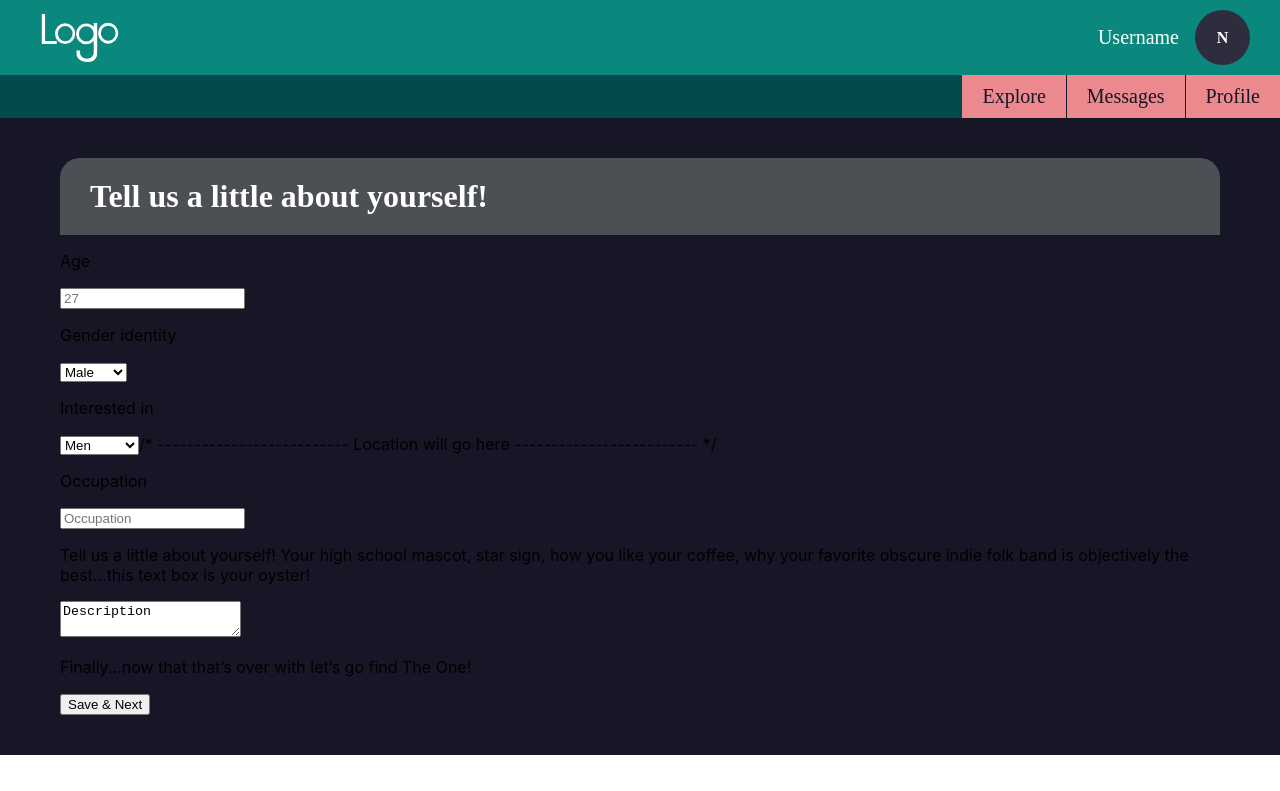
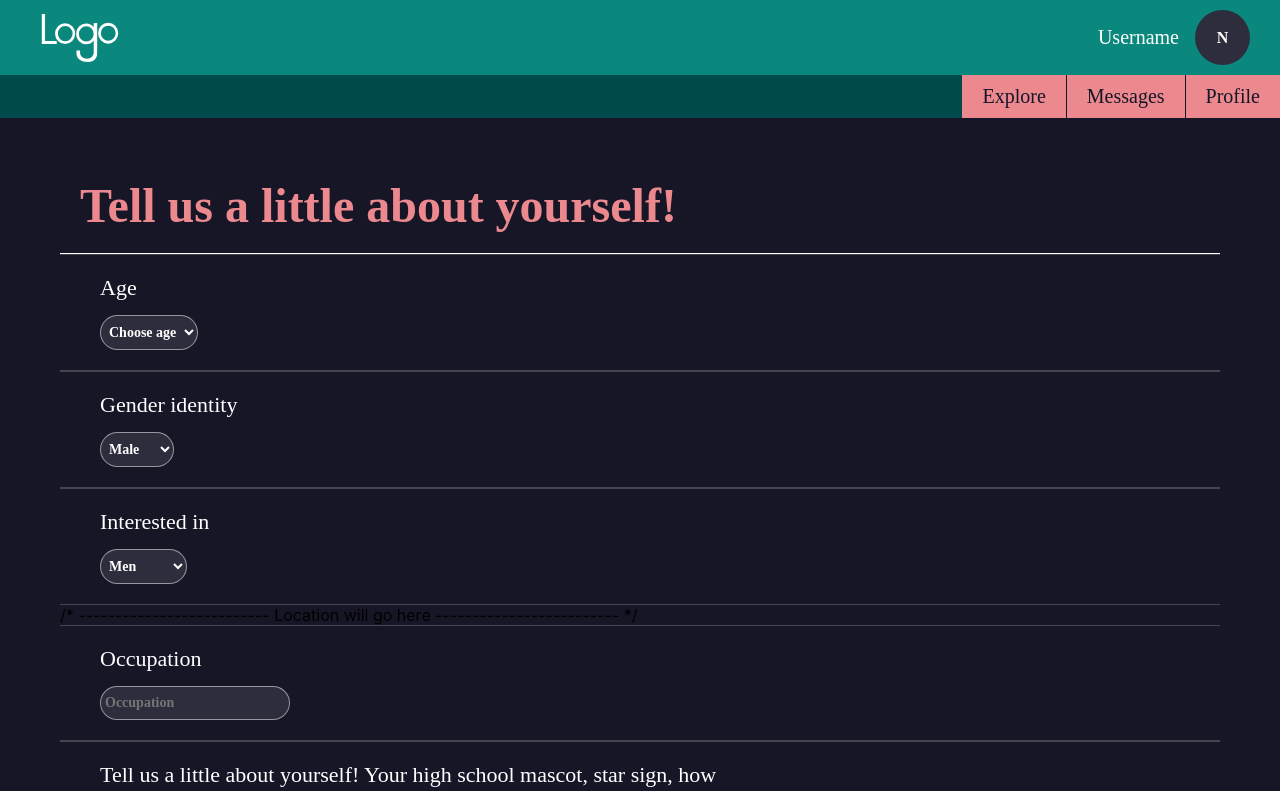
Before and after one commit to toriroe/cf_site_frontend, a React (Vite) app: page /#/create-profile in a window 1280 px wide. Shown: the top 791 px of the page. Built offline with nearby package versions, Linux system fonts and the light colour scheme.

Commit message:
feat: create/edit profile form page layout/routes

```diff
--- a/src/Components/App/App.jsx
+++ b/src/Components/App/App.jsx
@@ -86,7 +86,10 @@ function App() {
             )}
           </Route>
           <Route path="/create-profile">
-            <EditProfile />
+            <EditProfile type="create" />
+          </Route>
+          <Route path="/edit-profile">
+            <EditProfile type="edit" />
           </Route>
         </Switch>
       </ActiveModalContext.Provider>
--- a/src/Components/EditProfile/EditProfile.jsx
+++ b/src/Components/EditProfile/EditProfile.jsx
@@ -1,14 +1,20 @@
-import "./EditProfile.scss";
 import Header from "../Header/Header";
 import ProfileForm from "../ProfileForm/ProfileForm";
 
-function EditProfile() {
+function EditProfile({ type }) {
   return (
     <>
       <Header />
-      <main className="edit-profile">
-        <ProfileForm />
-      </main>
+      {type === "create" ? (
+        <ProfileForm
+          title="Tell us a little about yourself!"
+          buttonText="Save & Next"
+        />
+      ) : type === "edit" ? (
+        <ProfileForm title="Edit profile" buttonText="Save" />
+      ) : (
+        ""
+      )}
     </>
   );
 }
--- a/src/Components/EditProfile/EditProfile.scss
+++ /dev/null
@@ -1,5 +0,0 @@
-@import "../../base.scss";
-
-.edit-profile {
-  background-color: $dark-blue;
-}
--- a/src/Components/ProfileForm/ProfileForm.jsx
+++ b/src/Components/ProfileForm/ProfileForm.jsx
@@ -1,20 +1,51 @@
 import "./ProfileForm.scss";
-import Logo from "../../assets/images/logo-placeholder-white.svg";
 
-function ProfileForm({ formtype }) {
+function ProfileForm({ title, buttonText, onSubmit, formtype }) {
   return (
+    <div className="profile">
       <div className={`profile-form profile-form_${formtype}`}>
-      <h2 className="profile-form__header">Tell us a little about yourself!</h2>
+        <h2 className="profile-form__header">{title}</h2>
         <form className="profile-form__form form">
           <label className="form__label" htmlFor="age">
             <p className="form__input-title">Age</p>
-          <input
-            className="form__input"
-            type="number"
-            name="age"
-            placeholder="27"
-            required
-          />
+            <select name="age" className="form__input">
+              <option value="placeholder" selected>
+                Choose age
+              </option>
+              <option value="option">19</option>
+              <option value="option">20</option>
+              <option value="option">21</option>
+              <option value="option">22</option>
+              <option value="option">23</option>
+              <option value="option">24</option>
+              <option value="option">25</option>
+              <option value="option">26</option>
+              <option value="option">27</option>
+              <option value="option">28</option>
+              <option value="option">29</option>
+              <option value="option">30</option>
+              <option value="option">31</option>
+              <option value="option">32</option>
+              <option value="option">33</option>
+              <option value="option">34</option>
+              <option value="option">35</option>
+              <option value="option">36</option>
+              <option value="option">37</option>
+              <option value="option">38</option>
+              <option value="option">39</option>
+              <option value="option">40</option>
+              <option value="option">41</option>
+              <option value="option">42</option>
+              <option value="option">43</option>
+              <option value="option">44</option>
+              <option value="option">45</option>
+              <option value="option">46</option>
+              <option value="option">47</option>
+              <option value="option">48</option>
+              <option value="option">49</option>
+              <option value="option">50</option>
+            </select>
+
             <span className="form__error"></span>
           </label>
           <label className="form__label" htmlFor="gender">
@@ -55,13 +86,16 @@ function ProfileForm({ formtype }) {
           </label>
           <label className="form__label" htmlFor="description">
             <p className="form__input-title">
-            Tell us a little about yourself! Your high school mascot, star sign,
-            how you like your coffee, why your favorite obscure indie folk band
-            is objectively the best...this text box is your oyster!
+              Tell us a little about yourself! Your high school mascot, star
+              sign, how you like your coffee, why your favorite obscure indie
+              folk band is objectively the best...this text box is your oyster!
             </p>
-          <textarea className="form__input" name="description" required>
-            Description
-          </textarea>
+            <textarea
+              className="form__input"
+              name="description"
+              placeholder="Description"
+              required
+            ></textarea>
             <span className="form__error"></span>
           </label>
           <div className="form__submit-area">
@@ -69,11 +103,16 @@ function ProfileForm({ formtype }) {
               Finally...now that that’s over with let’s go find The One!
             </p>
             <span className="form__error-final"></span>
-          <button className="form__button-submit" type="submit">
-            Save & Next
+            <button
+              className="form__button-submit"
+              type="submit"
+              onClick={onSubmit}
+            >
+              {buttonText}
             </button>
           </div>
         </form>
+      </div>
     </div>
   );
 }
--- a/src/Components/ProfileForm/ProfileForm.scss
+++ b/src/Components/ProfileForm/ProfileForm.scss
@@ -1,39 +1,88 @@
 @import "../../base.scss";
 
+.profile {
+  background-color: $dark-blue;
+  padding: 40px 60px 100px;
   .profile-form {
-  padding: 40px 60px;
-
     .profile-form__header {
       font-family: "BeVietnamPro-SemiBold";
-    font-size: 32px;
-    color: $white;
-    background-color: rgba(99, 103, 103, 0.7);
-    border-radius: 20px 20px 0 0;
-    padding: 20px 30px;
+      font-size: 48px;
+      color: $light-pink;
       margin: 0;
+      border-bottom: 1px solid $white;
+      padding: 20px;
     }
 
     .form {
+      display: flex;
+      flex-direction: column;
       .form__label {
+        border-top: 1px solid rgba($white, 0.2);
+        border-bottom: 1px solid rgba($white, 0.2);
+        padding: 20px 40px;
       }
 
       .form__input-title {
+        font-family: "BeVietnamPro-SemiBold";
+        font-size: 22px;
+        color: $white;
+        margin: 0;
+        padding-bottom: 14px;
+        max-width: 50vw;
       }
 
       .form__input {
+        background-color: rgba($white, 0.1);
+        border-radius: 40px;
+        border: 1px solid rgba($white, 0.5);
+        color: $white;
+        font-family: "Quicksand";
+        font-size: 14px;
+        font-weight: 700;
+        padding: 8px 4px;
+      }
+
+      .form__input:focus {
+        outline: none;
       }
 
       .form__error {
       }
 
       .form__submit-area {
+        border-top: 1px solid $white;
+        display: flex;
+        flex-direction: column;
+        padding-bottom: 40px;
         .form__submit-text {
+          color: $white;
+          font-family: "BeVietnamPro-Black";
+          font-size: 48px;
+          max-width: 50vw;
+          text-align: center;
+          margin: 60px auto;
         }
 
         .form__error-final {
         }
         .form__button-submit {
+          font-family: "BeVietnamPro-Black";
+          font-size: 26px;
+          color: $dark-blue;
+          background-color: $light-pink;
+          border-radius: 50px;
+          border: 3px solid $light-pink;
+          padding: 16px 0;
+          align-self: center;
+          cursor: pointer;
+          width: 18vw;
+
+          &:hover {
+            background-color: transparent;
+            color: $light-pink;
           }
         }
       }
     }
+  }
+}
```
Lines whose indentation alone changed are shown as unchanged.
